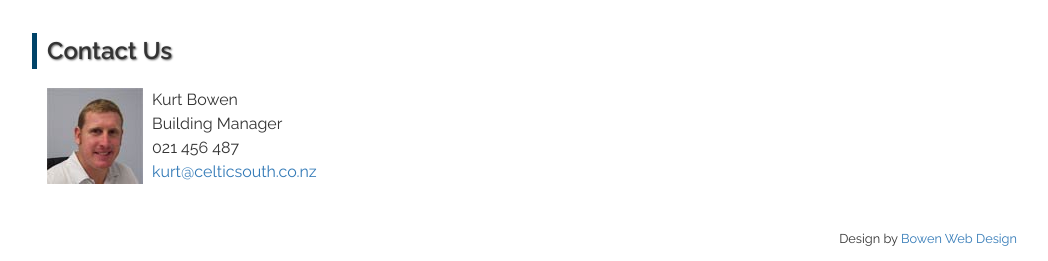
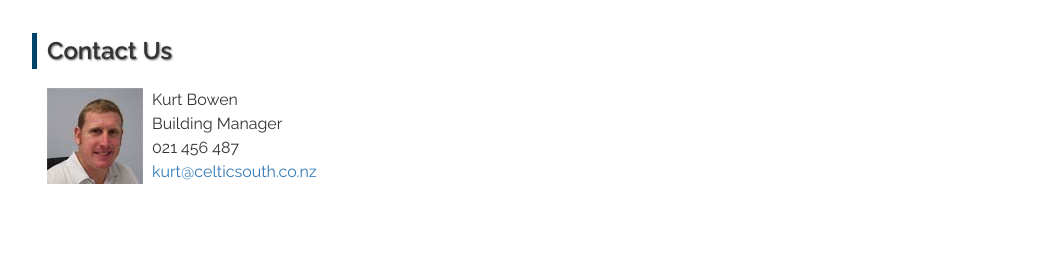
Before and after one commit to garethbowencsl/garethbowencsl.github.io, a plain HTML site: page index.html in a window 1280 px wide. Shown: the part 2701-2962 px from the top of the page, without its empty margins (108-1156 px from the left). After the commit the page ends 2885 px from the top, so only its background shows below. Drawn offline with Linux system fonts and the light colour scheme.

Commit message:
Remove footer

```diff
--- a/index.html
+++ b/index.html
@@ -124,10 +124,5 @@
       <p><a href="mailto:kurt@celticsouth.co.nz">kurt@celticsouth.co.nz</a></p>
     </div>
   </div>
-  <div class="row footer">
-    <div class="col-xs-12">
-      <p>Design by <a href="http://www.bowenwebdesign.co.nz">Bowen Web Design</a></p>
-    </div>
-  </div>
 </body>
 </html>
```
